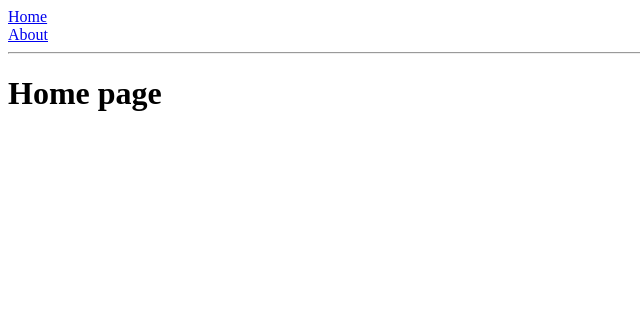
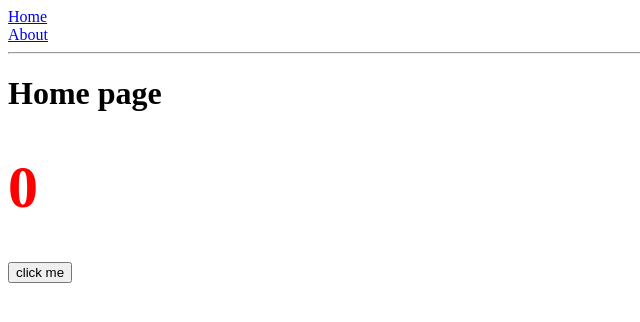
Before and after one commit to bmarwane/react-step-by-step, a React app: page / in a window 1280 px wide. Shown: the top 322 px of the page, without its empty margins (0-640 px from the left). Built offline with nearby package versions, Linux system fonts and the light colour scheme.

Commit message:
Connecter le compteur à redux

```diff
--- a/src/components/Counter/Counter.jsx
+++ b/src/components/Counter/Counter.jsx
@@ -1,34 +1,20 @@
 import React from 'react';
+import {connect} from 'react-redux'
+import * as actionCreators from './behaviors'
 
-export default class Counter extends React.Component {
-    constructor() {
-        super()
-        this.state = {
-            nb: 0,
-        }
-    }
-
-    increment() {
-        this.setState({
-            nb: this.state.nb + 1
-        })
-    }
-
-    render() {
+function Counter(props) {
     return (
         <div>
             <NumberDisplay
-                    numberToDisplay={this.state.nb}
+                numberToDisplay={props.numberToDisplay}
                 textColor="red"
             />
-                <button onClick={ ( ) => this.increment() }>
+            <button onClick={ ( ) => props.increment() }>
                 click me
             </button>
         </div>
     )
 }
-}
-
 
 function NumberDisplay(props) {
     const style = {
@@ -36,6 +22,17 @@ function NumberDisplay(props) {
         fontSize: '60px'
     }
     return (
-        <h1 style={style}>{ props.numberToDisplay }</h1>
+        <h1 style={style}>{ props.numberToDisplay || 0 }</h1>
     )
 }
+
+
+function mapStateToProps(state) {
+    return {
+        numberToDisplay: state.counter.get('counterValue'),
+
+    }
+}
+
+const Connected = connect(mapStateToProps, actionCreators)(Counter);
+export default Connected
--- a/src/components/Counter/behaviors.js
+++ b/src/components/Counter/behaviors.js
@@ -1,5 +1,19 @@
 import { Map } from 'immutable';
 
+const INCREMENT_VALUE = 'INCREMENT_VALUE'
+
+export function increment() {
+    return { type: INCREMENT_VALUE }
+}
+
 export default function reducer(state = Map(), action) {
+    switch (action.type) {
+        case INCREMENT_VALUE: {
+            const counterValue = state.get('counterValue') || 0;
+            return state.merge({
+                counterValue: counterValue + 1
+            })
+        }
+    }
     return state;
 }
--- a/src/pages/Home.jsx
+++ b/src/pages/Home.jsx
@@ -1,4 +1,6 @@
     import React from 'react'
+
+    import Counter from '../components/Counter/Counter'
 
     export default function Home() {
         return (
@@ -6,6 +8,8 @@ export default function Home() {
 
                 <h1>Home page</h1>
 
+                <Counter />
+
             </div>
         )
     }
```
Lines whose indentation alone changed are shown as unchanged.
